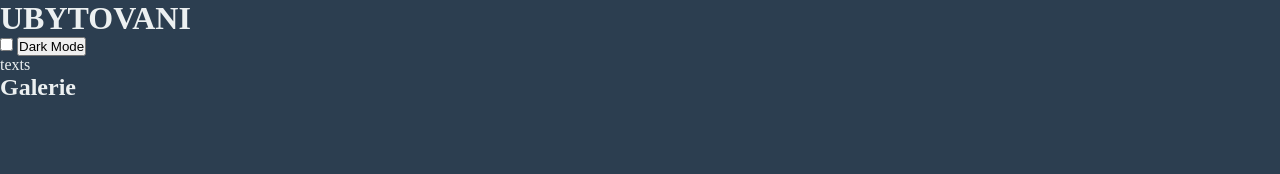
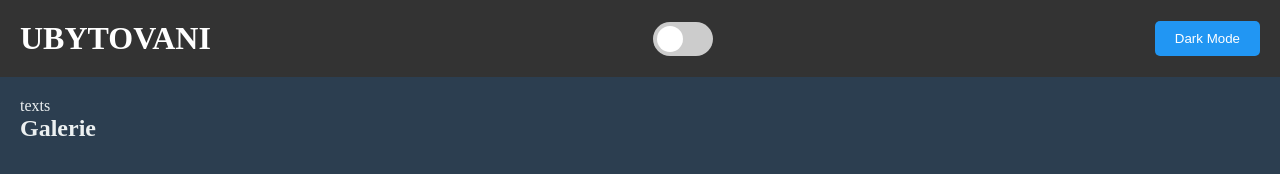
Before and after one commit to Tadnac/tadnac.github.io, a plain HTML site: page index.html in a window 1280 px wide. Drawn offline with Linux system fonts and the light colour scheme.

Commit message:
edit style
add more css rules

```diff
--- a/resources/css/style.css
+++ b/resources/css/style.css
@@ -1,18 +1,110 @@
 * {
   padding: 0;
   margin: 0;
- }
+}
 
 body {
- background-color: #2C3E50;
- color: #ECF0F1;
- transition: background-color 0.3s, color 0.3s; /* Animace pro plynulý přechod */
+  background-color: #2C3E50;
+  color: #ECF0F1;
+  transition: background-color 0.3s, color 0.3s; /* Animace pro plynulý přechod */
 }
 
 body.dark-mode {
-    background-color:#333333;
-    color:#F2F2F4;
+  background-color: #333333;
+  color: #F2F2F4;
 }
+
+header {
+  display: flex;
+  justify-content: space-between;
+  align-items: center;
+  padding: 20px;
+  background-color: #333;
+  color: #fff;
+}
+
+header h1 {
+  margin: 0;
+}
+
+header .switch {
+  position: relative;
+  display: inline-block;
+  width: 60px;
+  height: 34px;
+}
+
+header .switch input {
+  opacity: 0;
+  width: 0;
+  height: 0;
+}
+
+header .slider {
+  position: absolute;
+  cursor: pointer;
+  top: 0;
+  left: 0;
+  right: 0;
+  bottom: 0;
+  background-color: #ccc;
+  transition: .4s;
+  border-radius: 34px;
+}
+
+header .slider:before {
+  position: absolute;
+  content: "";
+  height: 26px;
+  width: 26px;
+  left: 4px;
+  bottom: 4px;
+  background-color: white;
+  transition: .4s;
+  border-radius: 50%;
+}
+
+header input:checked + .slider {
+  background-color: #2196F3;
+}
+
+header input:checked + .slider:before {
+  transform: translateX(26px);
+}
+
+#darkModeToggle {
+  background-color: #2196F3;
+  color: white;
+  border: none;
+  padding: 10px 20px;
+  cursor: pointer;
+  border-radius: 5px;
+}
+
+#darkModeToggle:hover {
+  background-color: #0b7dda;
+}
+
+main {
+  padding: 20px;
+}
+
+.gallery {
+  display: flex;
+  flex-wrap: wrap;
+}
+
+.gallery div {
+  flex: 1 0 21%; /* explanation: grow, shrink, basis */
+  margin: 5px;
+  height: 200px;
+  background-color: #ddd;
+  border-radius: 10px;
+  display: flex;
+  justify-content: center;
+  align-items: center;
+}
+
 .upper {
   text-transform: uppercase;
 }
```
